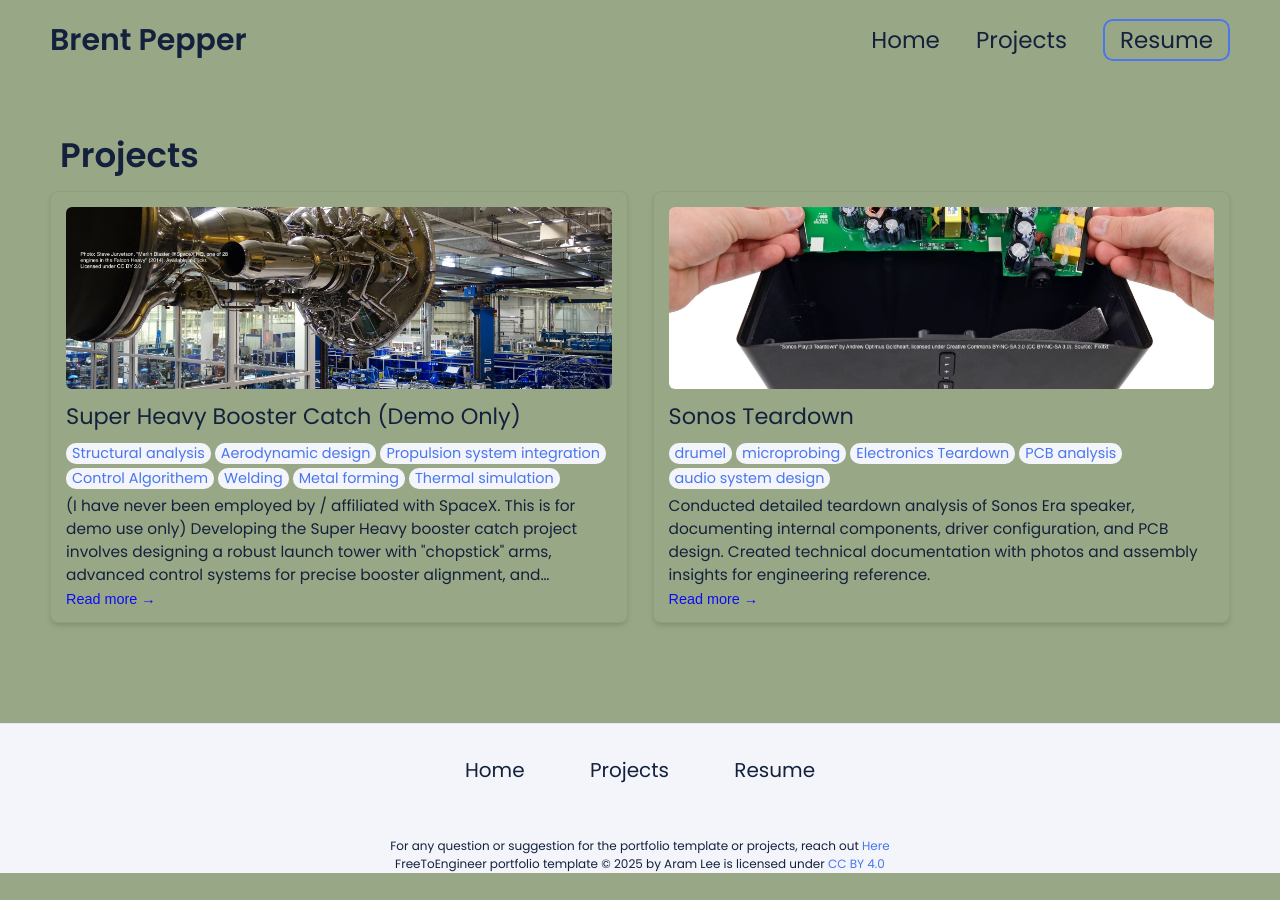
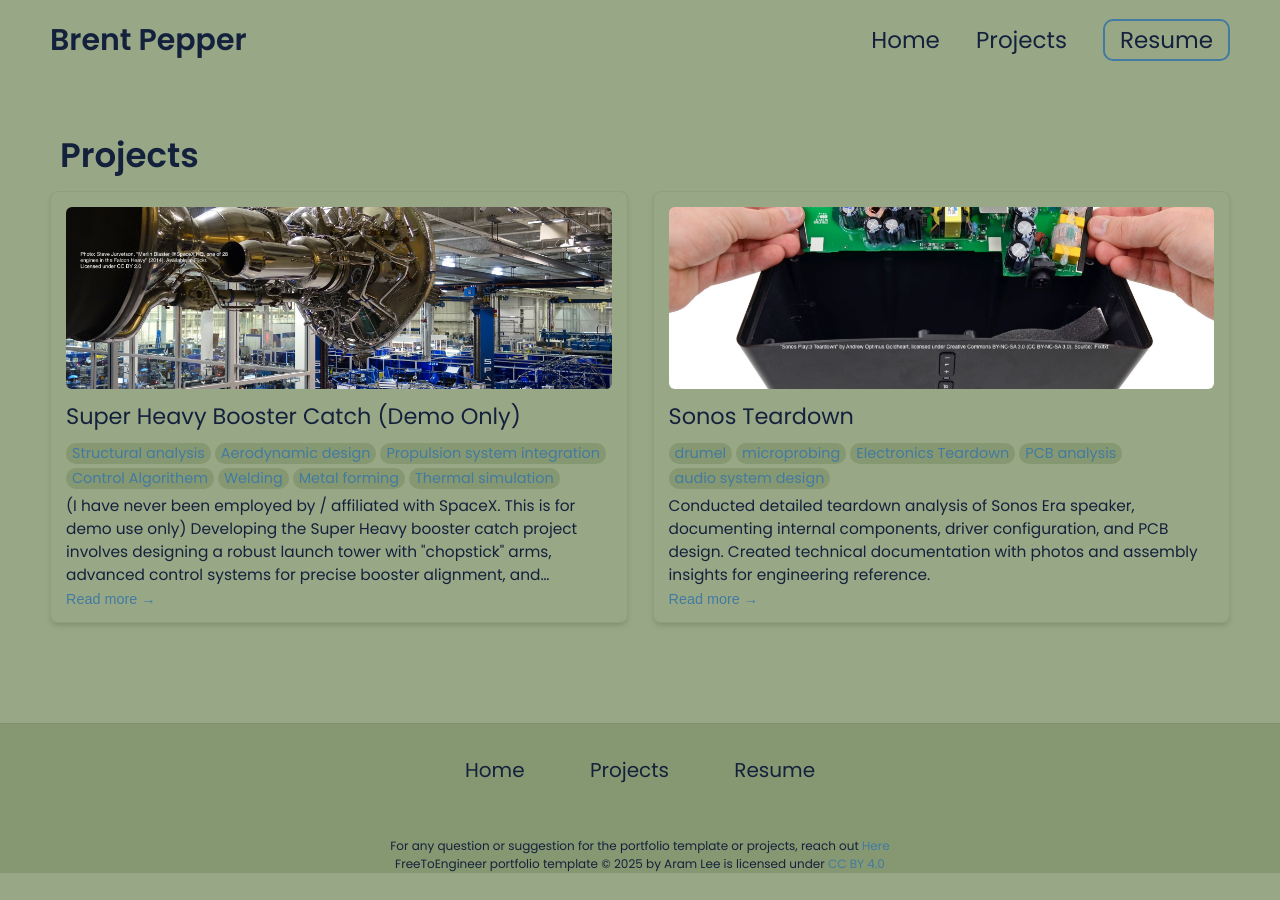
Before and after one commit to bp-pepper/bp-pepper.github.io, a Jekyll site: the page built from projects.html, in a window 1280 px wide. Built offline with Jekyll 4.4.1, drawn with Linux system fonts in a browser that asks for light colours.

Commit message:
Update _config.yml

```diff
--- a/_config.yml
+++ b/_config.yml
@@ -83,11 +83,11 @@ skills:
 # Active theme (Updatethis to switch themes). Make sure to keep the indentation the samne.
 colors: # this is the basic theme
   text: "#14213D"
-  border: "#ddd"
-  link: "#4a76ee"
-  highlight: "#0c0cf2"
+  border: "#fca311"
+  link: "#427aa1"
+  highlight: "#427aa1"
   background: "#98A886"
-  light_background: "#f3f5fb"
+  light_background: "#869871"
 
   # Palette: {"Black":"000000","Rich Cerulean":"427aa1","Muted Teal":"98a886","Prussian Blue":"14213d","Orange":"fca311"}
 
```
